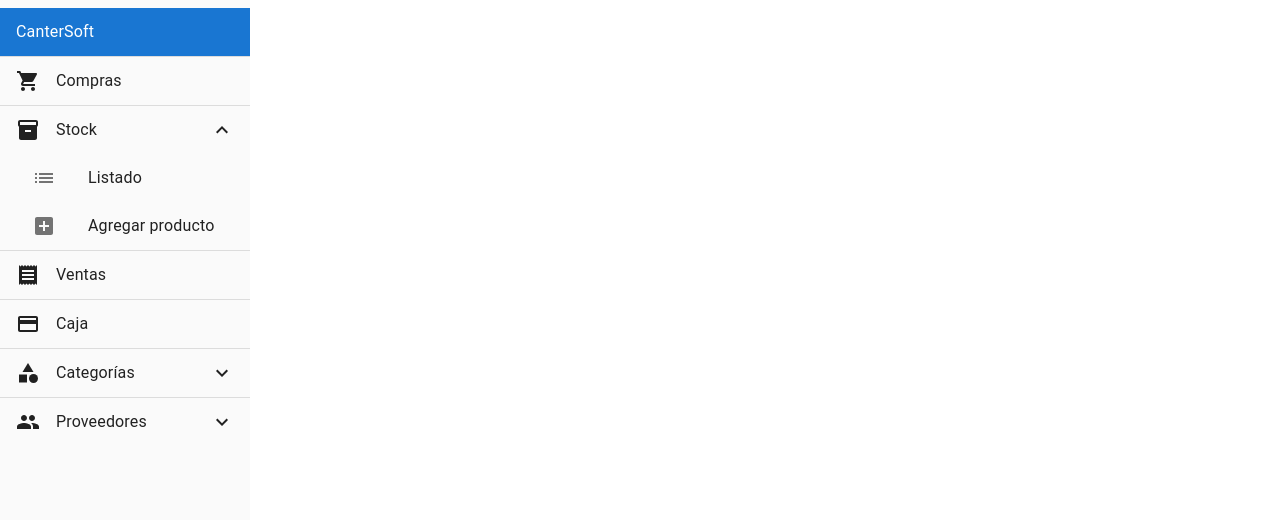
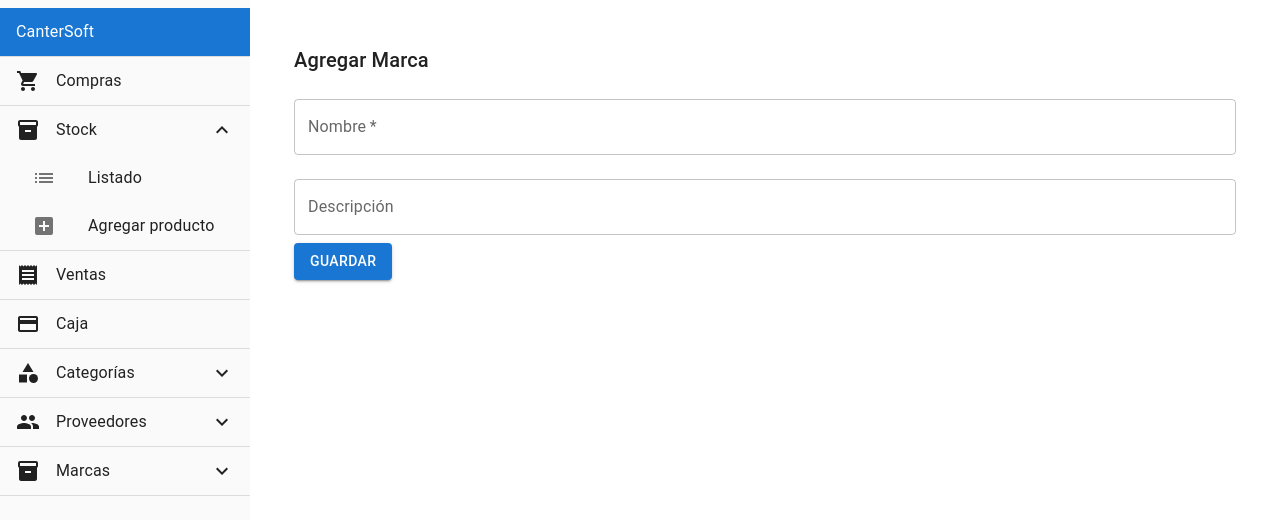
Before and after one commit to vabarrero14/cantersoft, a React (Create React App) app: page /marcas/nueva in a window 1280 px wide. Shown: the top 520 px of the page. Built offline with nearby package versions, Linux system fonts and the light colour scheme.

Commit message:
Se agrega marca

```diff
--- a/src/components/Content.js
+++ b/src/components/Content.js
@@ -7,6 +7,8 @@ import CategoriaForm from '../modules/categorias/CategoriaForm';
 import CategoriaList from '../modules/categorias/CategoriaList';
 import ProveedorForm from '../modules/proveedor/ProveedorForm';
 import ProveedorList from '../modules/proveedor/ProveedorList';
+import MarcaForm from '../modules/marcas/MarcaForm';
+import MarcaList from '../modules/marcas/MarcaList';
 
 const Compras = () => <div>Vista de Compras</div>;
 const Ventas = () => <div>Vista de Ventas</div>;
@@ -25,6 +27,8 @@ const Content = () => {
         <Route path="/categorias/nueva" element={<CategoriaForm />} />
         <Route path="/proveedores" element={<ProveedorList />} />
         <Route path="/proveedores/nuevo" element={<ProveedorForm />} />
+        <Route path="/marcas" element={<MarcaList />} />
+        <Route path="/marcas/nueva" element={<MarcaForm />} />
       </Routes>
     </div>
   );
--- a/src/components/Sidebar.js
+++ b/src/components/Sidebar.js
@@ -14,6 +14,7 @@ const Sidebar = () => {
   const [openStock, setOpenStock] = useState(true);
   const [openCategorias, setOpenCategorias] = useState(false);
   const [openProveedores, setOpenProveedores] = useState(false);
+  const [openMarcas, setOpenMarcas] = useState(false); // 👈 Agregado para Marcas
 
   const isActive = (path) =>
     location.pathname === path ? { backgroundColor: '#d3d3d3' } : {};
@@ -143,6 +144,37 @@ const Sidebar = () => {
             </ListItemButton>
           </List>
         </Collapse>
+        <Divider />
+
+        {/* Marcas */}
+        <ListItem disablePadding>
+          <ListItemButton onClick={() => setOpenMarcas(!openMarcas)}>
+            <Inventory sx={{ marginRight: 2 }} />
+            <ListItemText primary="Marcas" />
+            {openMarcas ? <ExpandLess /> : <ExpandMore />}
+          </ListItemButton>
+        </ListItem>
+        <Collapse in={openMarcas} timeout="auto" unmountOnExit>
+          <List component="div" disablePadding>
+            <ListItemButton
+              component={Link}
+              to="/marcas"
+              sx={{ pl: 4, ...isActive('/marcas') }}
+            >
+              <ListItemIcon><ListIcon /></ListItemIcon>
+              <ListItemText primary="Listado" />
+            </ListItemButton>
+            <ListItemButton
+              component={Link}
+              to="/marcas/nueva"
+              sx={{ pl: 4, ...isActive('/marcas/nueva') }}
+            >
+              <ListItemIcon><AddBox /></ListItemIcon>
+              <ListItemText primary="Agregar" />
+            </ListItemButton>
+          </List>
+        </Collapse>
+        <Divider />
       </List>
     </div>
   );
--- /dev/null
+++ b/src/modules/marcas/MarcaForm.js
@@ -0,0 +1,53 @@
+import React, { useState } from 'react';
+import { db } from '../../firebase/config';
+import { collection, addDoc } from 'firebase/firestore';
+import { TextField, Button, Typography, Box } from '@mui/material';
+import { useNavigate } from 'react-router-dom';
+
+const MarcaForm = () => {
+  const [marca, setMarca] = useState({ nombre: '', descripcion: '' });
+  const navigate = useNavigate();
+
+  const handleChange = (e) => {
+    setMarca({ ...marca, [e.target.name]: e.target.value });
+  };
+
+  const handleSubmit = async (e) => {
+    e.preventDefault();
+    try {
+      const marcaRef = collection(db, 'marcas');
+      await addDoc(marcaRef, marca);
+      navigate('/marcas'); // Redirige al listado de marcas
+    } catch (error) {
+      console.error('Error al guardar la marca:', error);
+    }
+  };
+
+  return (
+    <Box component="form" onSubmit={handleSubmit} sx={{ p: 3 }}>
+      <Typography variant="h6" gutterBottom>Agregar Marca</Typography>
+      <TextField
+        label="Nombre"
+        name="nombre"
+        fullWidth
+        margin="normal"
+        value={marca.nombre}
+        onChange={handleChange}
+        required
+      />
+      <TextField
+        label="Descripción"
+        name="descripcion"
+        fullWidth
+        margin="normal"
+        value={marca.descripcion}
+        onChange={handleChange}
+      />
+      <Button type="submit" variant="contained" color="primary">
+        Guardar
+      </Button>
+    </Box>
+  );
+};
+
+export default MarcaForm;
--- /dev/null
+++ b/src/modules/marcas/MarcaList.js
@@ -0,0 +1,56 @@
+import React, { useEffect, useState } from 'react';
+import { collection, getDocs } from 'firebase/firestore';
+import { db } from '../../firebase/config';
+import {
+  Table, TableBody, TableCell, TableContainer,
+  TableHead, TableRow, Paper, Typography
+} from '@mui/material';
+
+const MarcaList = () => {
+  const [marcas, setMarcas] = useState([]);
+
+  useEffect(() => {
+    const fetchMarcas = async () => {
+      try {
+        const querySnapshot = await getDocs(collection(db, 'marcas'));
+        const data = querySnapshot.docs.map(doc => ({
+          id: doc.id,
+          ...doc.data()
+        }));
+        setMarcas(data);
+      } catch (error) {
+        console.error('Error al obtener marcas:', error);
+      }
+    };
+
+    fetchMarcas();
+  }, []);
+
+  return (
+    <div style={{ padding: 20 }}>
+      <Typography variant="h5" gutterBottom>
+        Listado de Marcas
+      </Typography>
+      <TableContainer component={Paper}>
+        <Table>
+          <TableHead>
+            <TableRow>
+              <TableCell>Nombre</TableCell>
+              <TableCell>Descripción</TableCell>
+            </TableRow>
+          </TableHead>
+          <TableBody>
+            {marcas.map((marca) => (
+              <TableRow key={marca.id}>
+                <TableCell>{marca.nombre}</TableCell>
+                <TableCell>{marca.descripcion || '-'}</TableCell>
+              </TableRow>
+            ))}
+          </TableBody>
+        </Table>
+      </TableContainer>
+    </div>
+  );
+};
+
+export default MarcaList;
```
